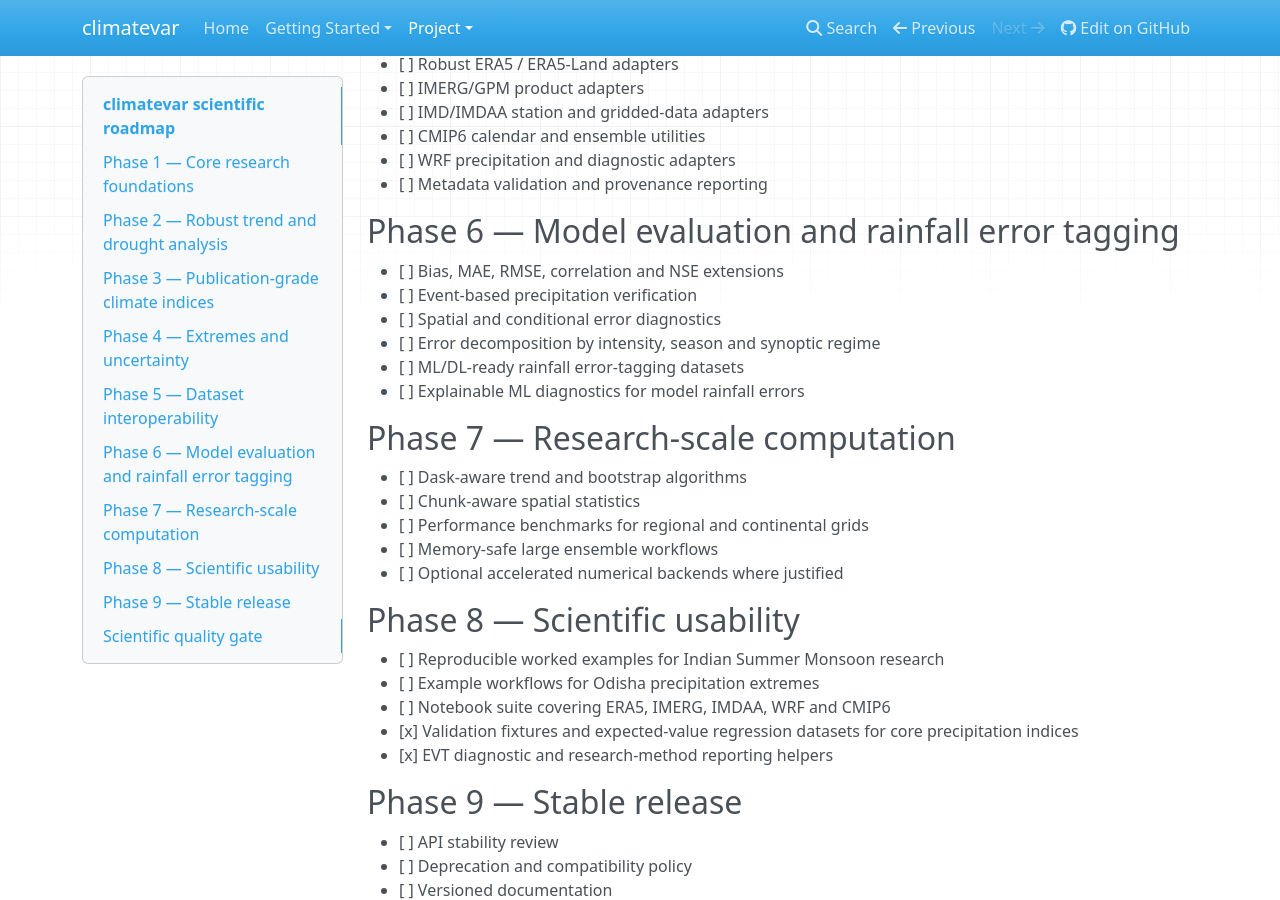
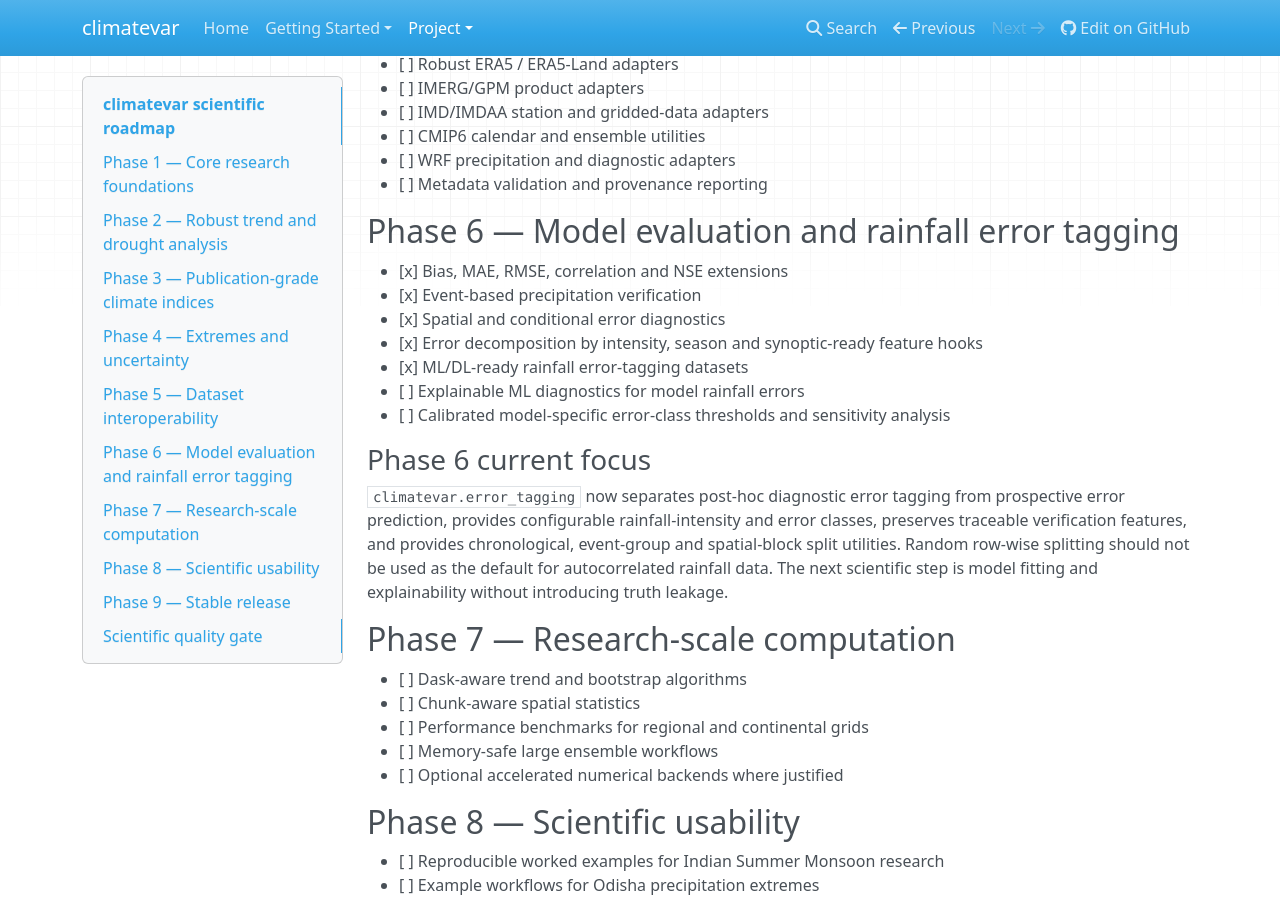
Before and after one commit to sanjeevsingh-original/climatevar, an MkDocs documentation site: the page built from docs/roadmap.md, in a window 1280 px wide and 900 px high, scrolled down 2103 px. Built offline with MkDocs 1.6.1, drawn with Linux system fonts in a browser that asks for light colours; nearby versions of some CDN libraries.

Commit message:
Update roadmap for rainfall error tagging

```diff
--- a/docs/roadmap.md
+++ b/docs/roadmap.md
@@ -78,12 +78,16 @@ POT now provides threshold exploration, GPD fitting, declustering, return levels
 - [ ] Metadata validation and provenance reporting
 
 ## Phase 6 — Model evaluation and rainfall error tagging
-- [ ] Bias, MAE, RMSE, correlation and NSE extensions
-- [ ] Event-based precipitation verification
-- [ ] Spatial and conditional error diagnostics
-- [ ] Error decomposition by intensity, season and synoptic regime
-- [ ] ML/DL-ready rainfall error-tagging datasets
+- [x] Bias, MAE, RMSE, correlation and NSE extensions
+- [x] Event-based precipitation verification
+- [x] Spatial and conditional error diagnostics
+- [x] Error decomposition by intensity, season and synoptic-ready feature hooks
+- [x] ML/DL-ready rainfall error-tagging datasets
 - [ ] Explainable ML diagnostics for model rainfall errors
+- [ ] Calibrated model-specific error-class thresholds and sensitivity analysis
+
+### Phase 6 current focus
+`climatevar.error_tagging` now separates post-hoc diagnostic error tagging from prospective error prediction, provides configurable rainfall-intensity and error classes, preserves traceable verification features, and provides chronological, event-group and spatial-block split utilities. Random row-wise splitting should not be used as the default for autocorrelated rainfall data. The next scientific step is model fitting and explainability without introducing truth leakage.
 
 ## Phase 7 — Research-scale computation
 - [ ] Dask-aware trend and bootstrap algorithms
```
